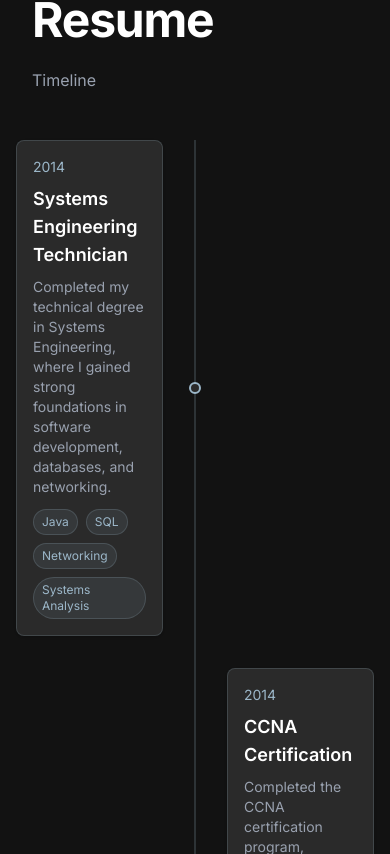
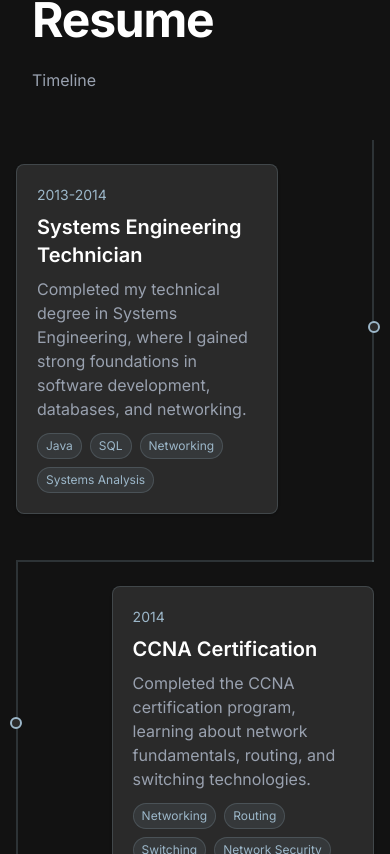
Before and after one commit to stevencampos15/NewPortfolio, a Next.js app: page / in a window 390 px wide. Shown: the part 2650-3504 px from the top of the page. Built offline with nearby package versions, Linux system fonts and the light colour scheme.

Commit message:
make some changes to the timeline

```diff
--- a/src/components/Navigation.tsx
+++ b/src/components/Navigation.tsx
@@ -67,6 +67,7 @@ export default function Navigation() {
     { href: "#about", label: t('nav.about') },
     { href: "#timeline", label: t('timeline.title') },
     { href: "#skills", label: t('nav.skills') },
+    { href: "#certifications", label: t('certifications.title') },
     { href: "#projects", label: t('nav.projects') },
     { href: "#contact", label: t('nav.contact') }
   ]
--- a/src/components/timeline.tsx
+++ b/src/components/timeline.tsx
@@ -25,10 +25,10 @@ export function Timeline() {
         </div>
 
         <div className="relative max-w-4xl mx-auto">
-          {/* Vertical line */}
-          <div className="absolute left-1/2 transform -translate-x-1/2 h-full w-0.5 bg-[#9CB7C9]/20"></div>
+          {/* Desktop center line */}
+          <div className="hidden md:block absolute left-1/2 transform -translate-x-1/2 h-full w-0.5 bg-[#9CB7C9]/20"></div>
 
-          <div className="space-y-8">
+          <div className="space-y-12 md:space-y-8">
             {timelineData.map((item: TimelineItem, index: number) => (
               <motion.div
                 key={index}
@@ -36,19 +36,32 @@ export function Timeline() {
                 whileInView={{ opacity: 1, x: 0 }}
                 viewport={{ once: true }}
                 transition={{ duration: 0.5, delay: index * 0.1 }}
-                className={`relative flex items-center ${
-                  index % 2 === 0 ? "flex-row" : "flex-row-reverse"
-                }`}
+                className="relative flex items-start md:items-center"
               >
-                {/* Timeline dot */}
-                <div className="absolute left-1/2 transform -translate-x-1/2 w-3 h-3 rounded-full bg-[#2A2A2A] border-2 border-[#9CB7C9] z-10"></div>
+                {/* Desktop center dot */}
+                <div className="hidden md:block absolute left-1/2 transform -translate-x-1/2 w-3 h-3 rounded-full bg-[#2A2A2A] border-2 border-[#9CB7C9] z-10"></div>
+
+                {/* Mobile side line - extends beyond bottom to connect with horizontal line */}
+                <div className={`md:hidden absolute top-0 w-0.5 bg-[#9CB7C9]/20 ${index % 2 === 0 ? "right-0" : "left-0"}`} style={{ height: 'calc(100% + 3rem)' }}></div>
+
+                {/* Mobile side dot */}
+                <div className={`md:hidden absolute top-1/2 -translate-y-1/2 w-3 h-3 rounded-full bg-[#2A2A2A] border-2 border-[#9CB7C9] ${index % 2 === 0 ? "right-0 -mr-1.5" : "left-0 -ml-1.5"} z-10`}></div>
+
+                {/* Mobile zigzag connector - horizontal line at bottom connecting to opposite side */}
+                {index < timelineData.length - 1 && (
+                  <div className={`md:hidden absolute w-full h-0.5 bg-[#9CB7C9]/20 z-0`} style={{ bottom: '-3rem' }}></div>
+                )}
 
                 {/* Content */}
-                <div className={`w-1/2 ${index % 2 === 0 ? "pr-8" : "pl-8"}`}>
-                  <div className="bg-black text-white dark:bg-[#2A2A2A] p-4 rounded-lg border border-[#9CB7C9]/20 shadow">
+                <div className={`w-4/5 md:w-[calc(50%-1rem)] pt-6 md:pt-0 relative z-10 ${
+                  index % 2 === 0
+                    ? "ml-0 mr-auto md:mr-auto pr-6 md:pr-8"
+                    : "ml-auto mr-0 md:ml-auto pl-6 md:pl-8"
+                }`}>
+                  <div className="bg-black text-white dark:bg-[#2A2A2A] p-5 md:p-4 rounded-lg border border-[#9CB7C9]/20 shadow">
                     <div className="text-sm text-[#9CB7C9] mb-2">{item.date}</div>
-                    <h3 className="text-lg font-semibold text-foreground dark:text-white mb-2">{item.title}</h3>
-                    <p className="text-foreground/70 dark:text-gray-400 text-sm mb-3">{item.description}</p>
+                    <h3 className="text-xl md:text-lg font-semibold text-foreground dark:text-white mb-2">{item.title}</h3>
+                    <p className="text-foreground/70 dark:text-gray-400 text-base md:text-sm mb-3">{item.description}</p>
                     <div className="flex flex-wrap gap-2">
                       {item.skills.map((skill: string, skillIndex: number) => (
                         <span
--- a/src/data/timeline.ts
+++ b/src/data/timeline.ts
@@ -7,7 +7,7 @@ export interface TimelineItem {
 
 export const timelineData: TimelineItem[] = [
   {
-    date: "2014",
+    date: "2013-2014",
     title: "Systems Engineering Technician",
     description: "Completed my technical degree in Systems Engineering, where I gained strong foundations in software development, databases, and networking.",
     skills: ["Java", "SQL", "Networking", "Systems Analysis"],
```
